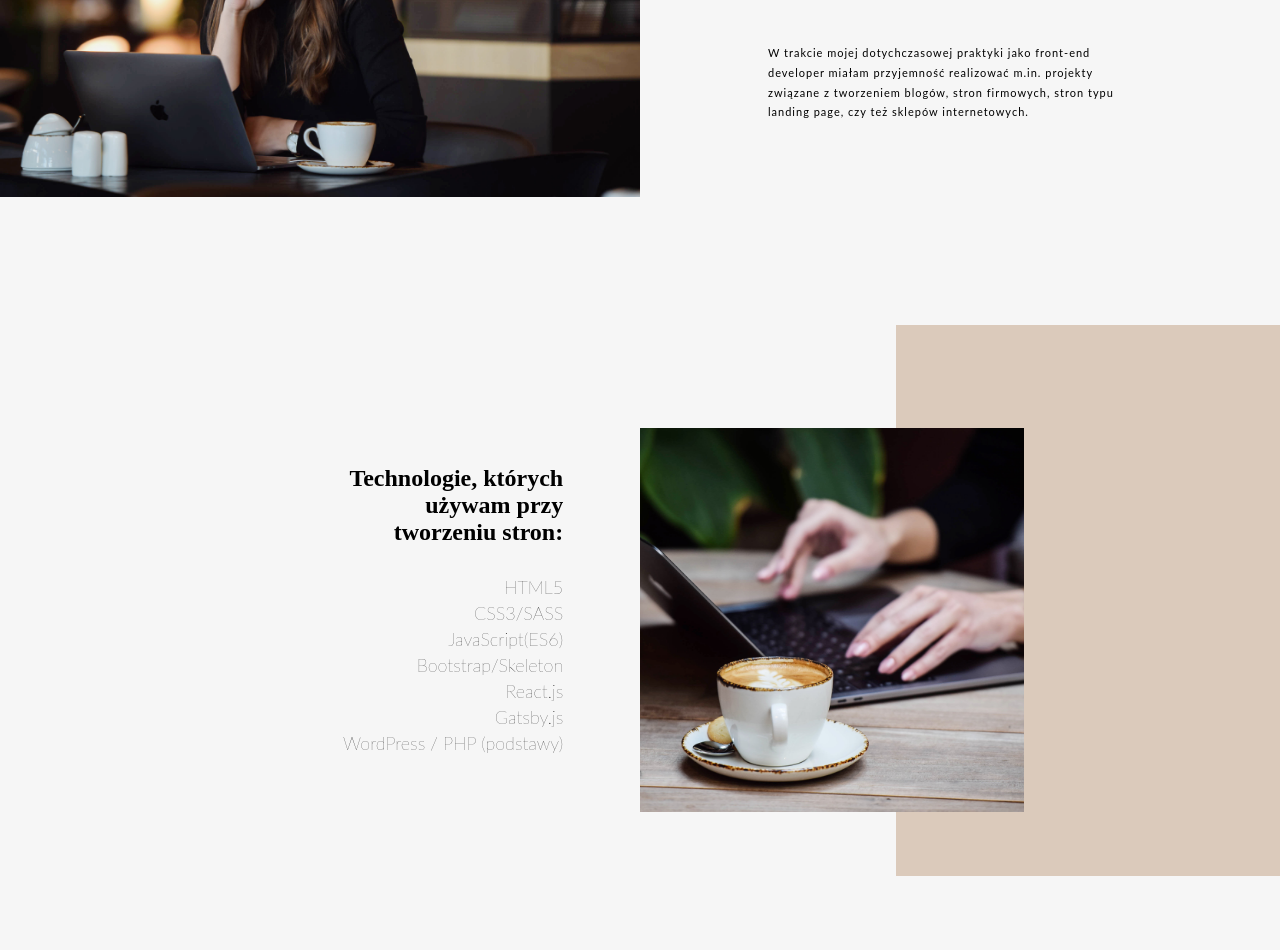
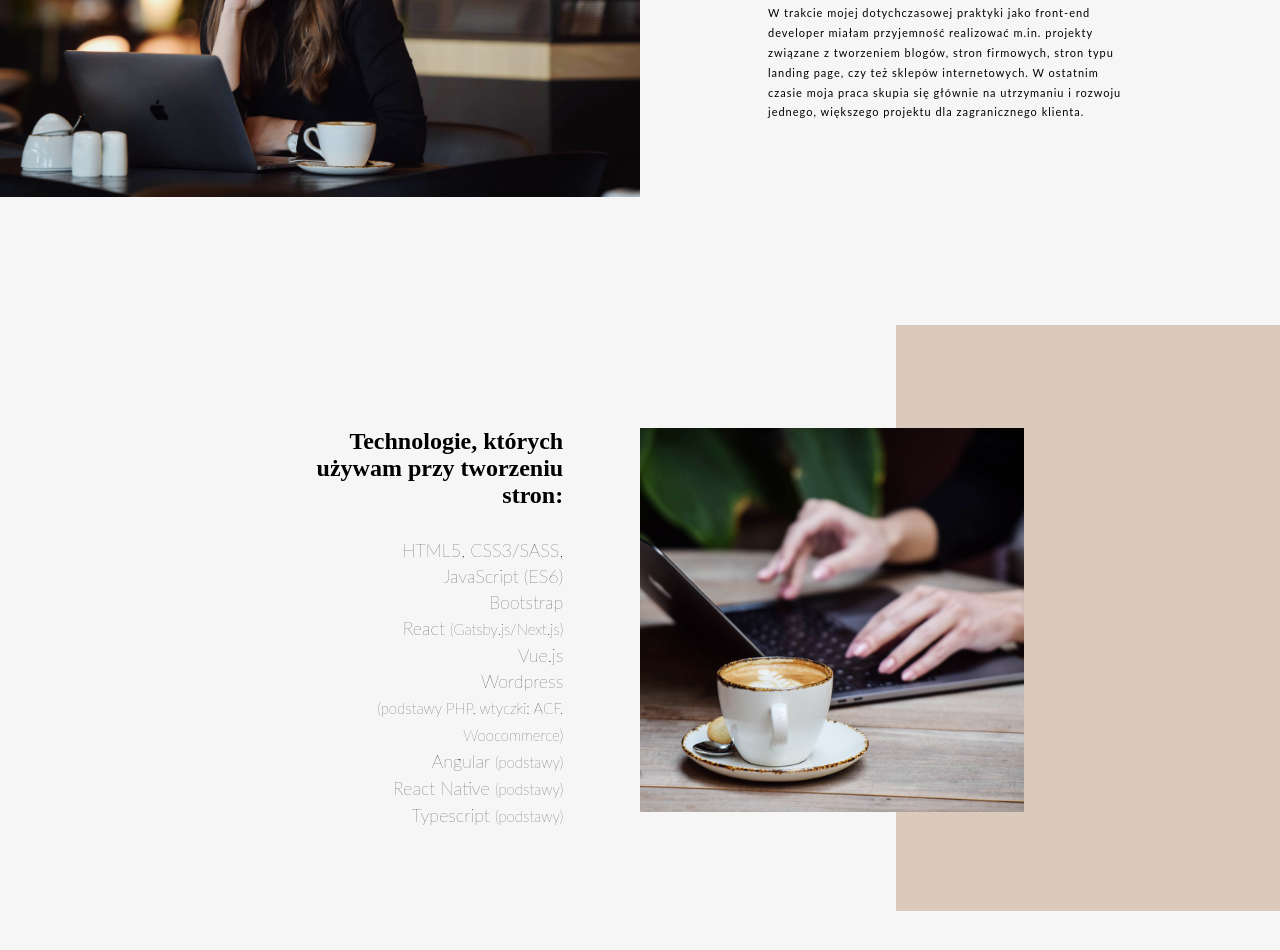
Before and after one commit to anielakm/anielakm2.0, a Gatsby site: page / in a window 1280 px wide. Shown: the part 336-1286 px from the top of the page. Built offline with nearby package versions, Linux system fonts and the light colour scheme; Gatsby itself is replaced by a stand-in of ours.

Commit message:
upadte page data, add system gaz project to portfolio

```diff
--- a/package.json
+++ b/package.json
@@ -7,7 +7,7 @@
   "dependencies": {
     "aos": "^3.0.0-beta.6",
     "babel-plugin-styled-components": "^1.10.6",
-    "gatsby": "^2.15.28",
+    "gatsby": "^4.13.1",
     "gatsby-background-image": "^0.8.15",
     "gatsby-image": "^2.2.29",
     "gatsby-plugin-manifest": "^2.2.20",
--- a/src/components/Form copy.js
+++ b/src/components/Form copy.js
@@ -174,7 +174,7 @@ class Form extends React.Component {
 
     render() {
         const { lang } = this.props;
-        return (<div id="contact" data-aos="fade-up" data-aos-duration="2000">
+        return (<div id="contact" data-aos="fade-up">
             <H2>{lang === "pl" ? 'Zapraszam do kontaktu' : 'Contact me'}</H2>
             <FormContainer
                 onSubmit={this.handleSubmit}
--- a/src/components/Portfolio.js
+++ b/src/components/Portfolio.js
@@ -63,6 +63,7 @@ const Portfolio = ({ lang, projects, handleCommercial, handleNonCommercial }) =>
     ewi,
     chelminska,
     niemyjscy,
+    sg,
     ngn,
     akm,
     memory
@@ -94,6 +95,18 @@ const Portfolio = ({ lang, projects, handleCommercial, handleNonCommercial }) =>
           }
 
           niemyjscy: file(relativePath: {eq: "niemyjscy.png"}) {
+            childImageSharp {
+              fluid {
+                aspectRatio
+                base64
+                sizes
+                src
+                srcSet
+              }
+            }
+          }
+
+          sg: file(relativePath: {eq: "sg.png"}) {
             childImageSharp {
               fluid {
                 aspectRatio
@@ -148,20 +161,11 @@ const Portfolio = ({ lang, projects, handleCommercial, handleNonCommercial }) =>
 
   const commercialProjects = [
     {
-      id: 'ewi',
-      img: ewi.childImageSharp.fluid,
-      title: 'EWI - strona internetowa firmy EWI zajmującej się sprzedażą ubrań i pościeli dla niemowląt.',
-      content: 'Technologie wykorzystane do stworzenia strony: Yeoman, Gulp, Bower, HTML, SASS, Bootstrap. Strona jest dostosowana do wyświetlania zarowno na małych jak i dużych urządzeniach (spełnia standardy RWD). Projekt witryny został zaprojektowany i stworzony w programie Adobe Photoshop.',
-      url: 'http://ewiradom.pl/',
-      urlGit: '',
-      isCommercial: true,
-    },
-    {
-      id: 'chelminska',
-      img: chelminska.childImageSharp.fluid,
-      title: 'Chełmińska - strona internetowa pierkani i cukierni Chełmińska.',
-      content: 'Technologie wykorzystane do stworzenia strony: Yeoman, Gulp, Bower, HTML, SASS, Bootstrap. Strona jest dostosowana do wyświetlania zarowno na małych jak i dużych urządzeniach (spełnia standardy RWD). Projekt witryny został zaprojektowany i stworzony w programie Adobe Photoshop.',
-      url: 'http://www.chelminska.pl/',
+      id: 'system-gaz',
+      img: sg.childImageSharp.fluid,
+      title: 'System Gaz - strona firmowa.',
+      content: 'Strona oparta na technologii Gatsby.js. Strona jest dostosowana do wyświetlania zarowno na małych jak i dużych urządzeniach (spełnia standardy RWD). Projekt witryny został zaprojektowany i stworzony w programie Figma.',
+      url: 'https://system-gaz.pl/',
       urlGit: '',
       isCommercial: true,
 
@@ -175,28 +179,49 @@ const Portfolio = ({ lang, projects, handleCommercial, handleNonCommercial }) =>
       urlGit: '',
       isCommercial: true,
 
+    },
+
+    {
+      id: 'chelminska',
+      img: chelminska.childImageSharp.fluid,
+      title: 'Chełmińska - strona internetowa pierkani i cukierni Chełmińska.',
+      content: 'Technologie wykorzystane do stworzenia strony: Yeoman, Gulp, Bower, HTML, SASS, Bootstrap. Strona jest dostosowana do wyświetlania zarowno na małych jak i dużych urządzeniach (spełnia standardy RWD). Projekt witryny został zaprojektowany i stworzony w programie Adobe Photoshop.',
+      url: 'http://www.chelminska.pl/',
+      urlGit: '',
+      isCommercial: true,
+    },
+    {
+      id: 'ewi',
+      img: ewi.childImageSharp.fluid,
+      title: 'EWI - strona internetowa firmy EWI zajmującej się sprzedażą ubrań i pościeli dla niemowląt.',
+      content: 'Technologie wykorzystane do stworzenia strony: Yeoman, Gulp, Bower, HTML, SASS, Bootstrap. Strona jest dostosowana do wyświetlania zarowno na małych jak i dużych urządzeniach (spełnia standardy RWD). Projekt witryny został zaprojektowany i stworzony w programie Adobe Photoshop.',
+      url: 'http://ewiradom.pl/',
+      urlGit: '',
+      isCommercial: true,
     }
   ]
 
-  const nonCommercialProjects = [{
-    id: 'ngn',
-    img: ngn.childImageSharp.fluid,
-    title: 'NGNails - blog o tematyce kosmetycznej.',
-    content: 'Technologie wykorzystane w projekcie: Gatsby, Styled Components, WordPress (headless CMS). Projekt strony został zaprojektowany i stworzony w programie Adobe Photoshop.',
-    url: 'https://ngnails.pl/',
-    urlGit: 'https://github.com/anielakm/NGNails',
-    isCommercial: false,
+  const nonCommercialProjects = [
+  //   {
+  //   id: 'ngn',
+  //   img: ngn.childImageSharp.fluid,
+  //   title: 'NGNails - blog o tematyce kosmetycznej.',
+  //   content: 'Technologie wykorzystane w projekcie: Gatsby, Styled Components, WordPress (headless CMS). Projekt strony został zaprojektowany i stworzony w programie Adobe Photoshop.',
+  //   url: 'https://ngnails.pl/',
+  //   urlGit: 'https://github.com/anielakm/NGNails',
+  //   isCommercial: false,
 
-  }, {
-    id: 'akm 1.0',
-    img: akm.childImageSharp.fluid,
-    title: 'Anielakm 1.0 - strona internetowa portfolio.',
-    content: 'Technologie wykorzystane do stworzenia strony: Yeoman, Gulp, Bower, HTML, SASS, Bootstrap. Strona jest dostosowana do wyświetlania zarowno na małych jak i dużych urządzeniach (spełnia standardy RWD). Projekt witryny został zaprojektowany i stworzony w programie Adobe Photoshop.',
-    url: '',
-    urlGit: 'https://github.com/anielakm/anielakm',
-    isCommercial: false,
+  // },
+  // {
+  //   id: 'akm 1.0',
+  //   img: akm.childImageSharp.fluid,
+  //   title: 'Anielakm 1.0 - strona internetowa portfolio.',
+  //   content: 'Technologie wykorzystane do stworzenia strony: Yeoman, Gulp, Bower, HTML, SASS, Bootstrap. Strona jest dostosowana do wyświetlania zarowno na małych jak i dużych urządzeniach (spełnia standardy RWD). Projekt witryny został zaprojektowany i stworzony w programie Adobe Photoshop.',
+  //   url: '',
+  //   urlGit: 'https://github.com/anielakm/anielakm',
+  //   isCommercial: false,
 
-  },
+  // },
   {
     id: 'memory',
     img: memory.childImageSharp.fluid,
@@ -211,7 +236,7 @@ const Portfolio = ({ lang, projects, handleCommercial, handleNonCommercial }) =>
 
 
   return (
-    <Container id="portfolio" data-aos="fade-up" data-aos-duration="2000">
+    <Container id="portfolio" data-aos="fade-up" >
 
       <H2>Portfolio</H2>
       <Button checked={projects === 'commercial'} onClick={handleCommercial}>{lang === 'pl' ? 'projekty komercyjne' : 'commercial projects'}</Button>
--- a/src/components/Technologies.js
+++ b/src/components/Technologies.js
@@ -49,10 +49,17 @@ const Container = styled.div`
     padding-right:4%;
 
 
-    .technologies-text-content{font-size:13px;
-    li{
-      margin:  2% 0;
-    }}
+    .technologies-text-content{
+      font-size:13px;
+
+
+      li{
+        margin:  2% 0;
+        span {
+        font-size: 12px;
+      }
+      }
+    }
   }
 }
 }
@@ -77,7 +84,7 @@ padding-right:3%;
 text-align:right;
 
 @media(min-width:1220px){
-  padding: 0 10%;
+  padding: 0 10% 0 5%;
     }
 
 .technologies-title{
@@ -112,6 +119,10 @@ text-align:right;
       font-size: 18px;
     line-height: 26px;
     font-weight: 200;
+
+    span {
+      font-size: 15px;
+    }
     }
 }
 
@@ -139,13 +150,14 @@ const Technologies = ({ lang }) => {
       <Text className="technologies-text" >
         <h4 className="technologies-title">{lang === 'pl' ? 'Technologie, których używam przy tworzeniu stron:' : 'Technologies, which I use creating web apps'}</h4>
         <ul className="technologies-text-content">
-          <li>HTML5</li>
-          <li>CSS3/SASS</li>
-          <li>JavaScript(ES6)</li>
-          <li>Bootstrap/Skeleton</li>
-          <li>React.js</li>
-          <li>Gatsby.js</li>
-          <li>WordPress / PHP {lang === 'pl' ? '(podstawy)':'(basics)'}</li>
+          <li>HTML5, CSS3/SASS, JavaScript&nbsp;(ES6)</li>
+          <li>Bootstrap</li>
+          <li>React <span>(Gatsby.js/Next.js)</span></li>
+          <li>Vue.js</li>
+          <li>Wordpress <br/><span>{lang === 'pl' ? '(podstawy PHP, wtyczki: ACF, Woocommerce)':'(PHP basics, plugins: ACF, Woocommerce)'}</span></li>
+          <li>Angular <span>{lang === 'pl' ? '(podstawy)':'(basics)'}</span></li>
+          <li>React Native <span>{lang === 'pl' ? '(podstawy)':'(basics)'}</span></li>
+          <li>Typescript <span>{lang === 'pl' ? '(podstawy)':'(basics)'}</span></li>
         </ul>
       </Text>
       <StyledImg className="technologies-img" fluid={data.file.childImageSharp.fluid} />
--- a/src/pages/index.js
+++ b/src/pages/index.js
@@ -8,12 +8,11 @@ import Footer from '../components/Footer'
 import { createGlobalStyle } from "styled-components";
 import MenuIcon from '../components/MenuIcon'
 import MenuMobile from '../components/MenuMobile'
-import FormMessage from '../components/FormMessage'
 import MenuDesktop from "../components/MenuDesktop"
 import { Helmet } from "react-helmet"
 import Icon from '../images/ikonka.png'
-import AOS from 'aos';
 import 'aos/dist/aos.css';
+import styled from "styled-components"
 
 const Global = createGlobalStyle`
 body{
@@ -40,14 +39,14 @@ class IndexPage extends React.Component {
       projects: 'commercial',
       lang: 'pl',
       aboutText: {
-        pl: 'W trakcie mojej dotychczasowej praktyki jako front-end developer miałam przyjemność realizować m.in. projekty związane z&nbsp;tworzeniem blogów, stron firmowych, stron typu landing page, czy też sklepów internetowych. ',
-        en: `During my current practice as&nbsp;a&nbsp;front-end developer I&nbsp;had the&nbsp;pleasure to&nbsp;implement projects related to&nbsp;the creation of blogs, corporate websites, landing pages and online stores.`,
+        pl: 'W trakcie mojej dotychczasowej praktyki jako front-end developer miałam przyjemność realizować m.in. projekty związane z&nbsp;tworzeniem blogów, stron firmowych, stron typu landing page, czy też sklepów internetowych. W ostatnim czasie moja praca skupia się głównie na utrzymaniu i rozwoju jednego, większego projektu dla zagranicznego klienta.',
+        en: `During my curent pracce as a front-end developer I had the pleasure to implement projects related to the creation of blogs, corporate websites, landing pages and online stores. Recently, my work is focused mainly on maintaining and developing one, bigger project for a foreignclient.`,
       },
 
       others: {
 
-        pl: ['Zagadnienia RWD', 'Metodyka BEM', 'Praca z systemami Mac OS / Windows', 'Język Angielski B2+'],
-        en: ['RWD issues', 'BEM Methodology', 'Work on MAacOS / Windows operating systems', 'English B2+']
+        pl: ['Zagadnienia RWD', 'Metodyka BEM', 'Praca z systemami Mac OS / Windows / Linux', 'Język Angielski B2+'],
+        en: ['RWD issues', 'BEM Methodology', 'Work on MAacOS / Windows / Linux operating systems', 'English B2+']
 
       },
 
@@ -97,8 +96,7 @@ class IndexPage extends React.Component {
   render() {
 
     return (
-      <>
-        <div>
+        <PageWrapper>
           <SEO title="Home" />
           <Helmet>
             <meta property="og:image" content={`https://anielakm.pl${Icon}`} />
@@ -114,11 +112,17 @@ class IndexPage extends React.Component {
           <Portfolio lang={this.state.lang} projects={this.state.projects} handleCommercial={this.handleProjectsCommercial} handleNonCommercial={this.handleProjectsNonCommercial} /><br />
           <Form lang={this.state.lang}/>
           <Footer />
-        </div>
-      </>
+        </PageWrapper>
     )
   }
 
 }
 
 export default IndexPage
+
+
+
+const PageWrapper = styled.div`
+
+overflow: hidden ;
+`
```
Also changed, not shown: src/images/sg.png (added), 1 other file.
